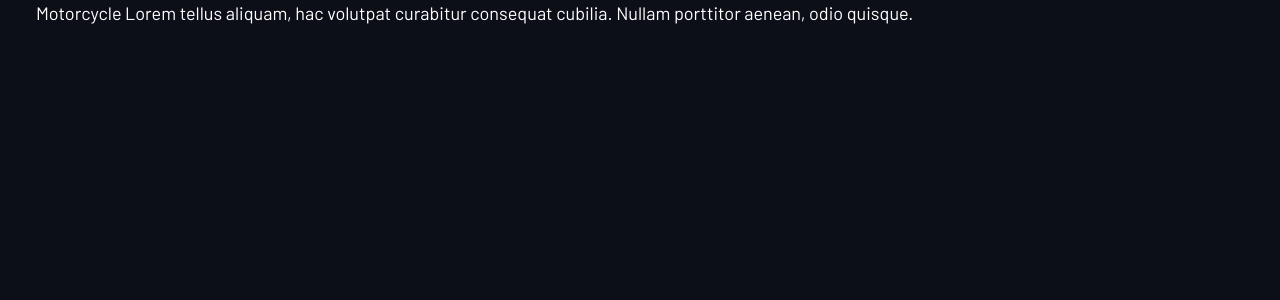
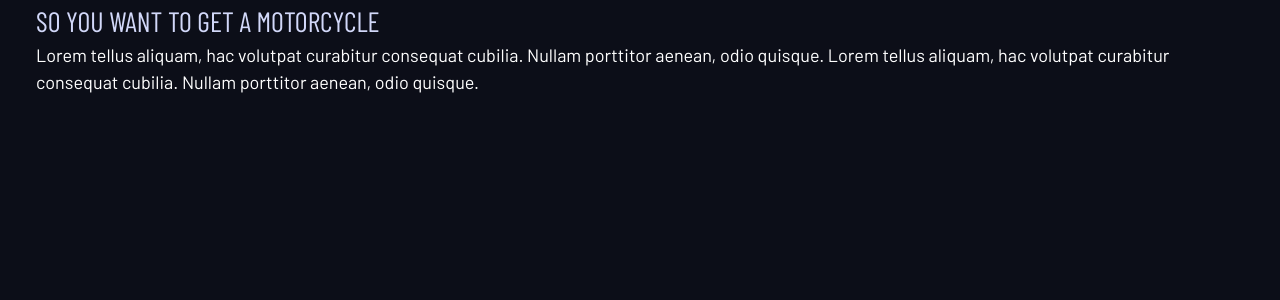
Before and after one commit to waxx567/fivefiftyfive, a Flask app: page / in a window 1280 px wide. Shown: the part 63-363 px from the top of the page. Run offline with Flask 3, Linux system fonts and the light colour scheme; some web fonts are replaced.

Commit message:
Update index.html

```diff
--- a/project/templates/index.html
+++ b/project/templates/index.html
@@ -40,8 +40,12 @@
 {% block content %}
 <!-- Container -->
 <div class="container">
-  Motorcycle Lorem tellus aliquam, hac volutpat curabitur consequat cubilia.
-  Nullam porttitor aenean, odio quisque.
+  <h1 class="text-accent fs-500 ff-sans-cond uppercase">
+    So you want to get a <span>Motorcycle</span>
+  </h1>
+  Lorem tellus aliquam, hac volutpat curabitur consequat cubilia. Nullam
+  porttitor aenean, odio quisque. Lorem tellus aliquam, hac volutpat curabitur
+  consequat cubilia. Nullam porttitor aenean, odio quisque.
 </div>
 <!-- Footer -->
 <footer id="footer"></footer>
```
